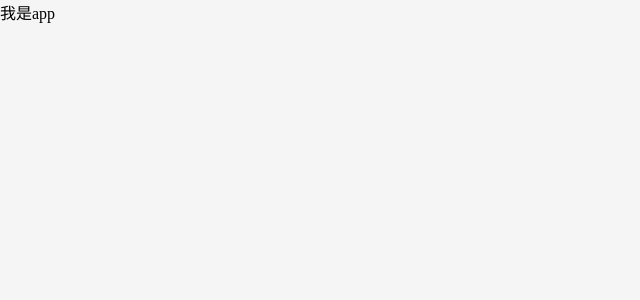
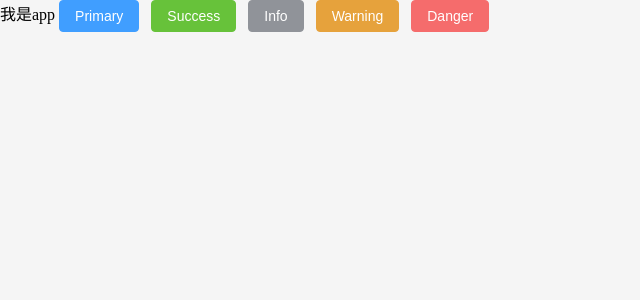
Before and after one commit to haruki1953/e5share_vue3, a Vue app: page / in a window 1280 px wide. Before the commit this address had no page. Shown: the top 300 px of the page, without its empty margins (0-640 px from the left). Built offline with nearby package versions, Linux system fonts and the light colour scheme.

Commit message:
引入 Element Plus 组件库

```diff
--- a/package.json
+++ b/package.json
@@ -18,6 +18,7 @@
     ]
   },
   "dependencies": {
+    "element-plus": "^2.5.6",
     "pinia": "^2.1.7",
     "vue": "^3.4.15",
     "vue-router": "^4.2.5"
@@ -32,6 +33,8 @@
     "lint-staged": "^15.2.2",
     "prettier": "^3.0.3",
     "sass": "^1.71.1",
+    "unplugin-auto-import": "^0.17.5",
+    "unplugin-vue-components": "^0.26.0",
     "vite": "^5.0.11"
   }
 }
--- a/src/App.vue
+++ b/src/App.vue
@@ -4,6 +4,11 @@
   <div>
     <!-- <router-view></router-view> -->
     我是app
+    <el-button type="primary">Primary</el-button>
+    <el-button type="success">Success</el-button>
+    <el-button type="info">Info</el-button>
+    <el-button type="warning">Warning</el-button>
+    <el-button type="danger">Danger</el-button>
   </div>
 </template>
 
--- a/vite.config.js
+++ b/vite.config.js
@@ -3,9 +3,21 @@
 import { defineConfig } from 'vite'
 import vue from '@vitejs/plugin-vue'
 
+import AutoImport from 'unplugin-auto-import/vite'
+import Components from 'unplugin-vue-components/vite'
+import { ElementPlusResolver } from 'unplugin-vue-components/resolvers'
+
 // https://vitejs.dev/config/
 export default defineConfig({
-  plugins: [vue()],
+  plugins: [
+    vue(),
+    AutoImport({
+      resolvers: [ElementPlusResolver()]
+    }),
+    Components({
+      resolvers: [ElementPlusResolver()]
+    })
+  ],
   resolve: {
     alias: {
       '@': fileURLToPath(new URL('./src', import.meta.url))
```
Also changed, not shown: 1 other file (tests, documents, lock files or other folders).
